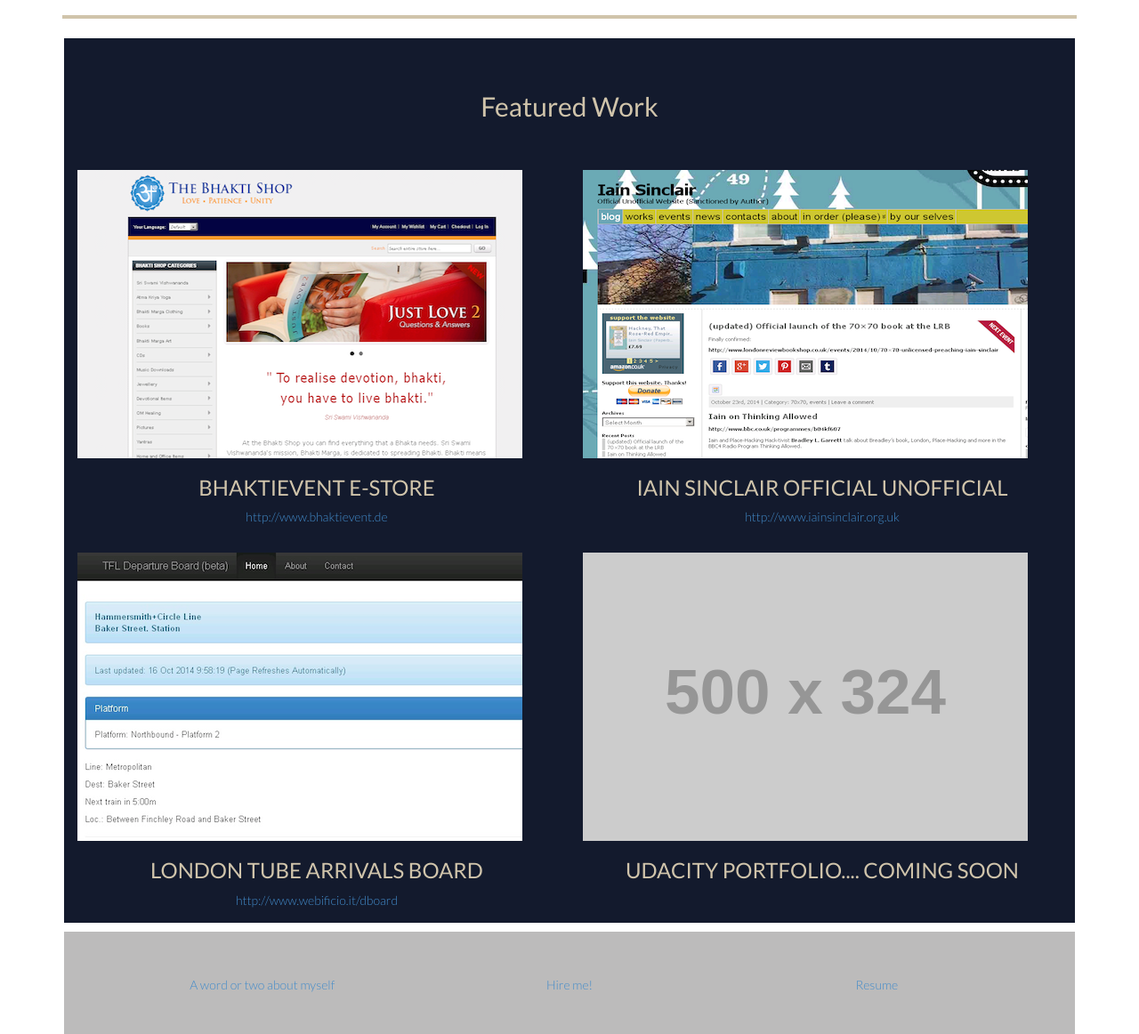
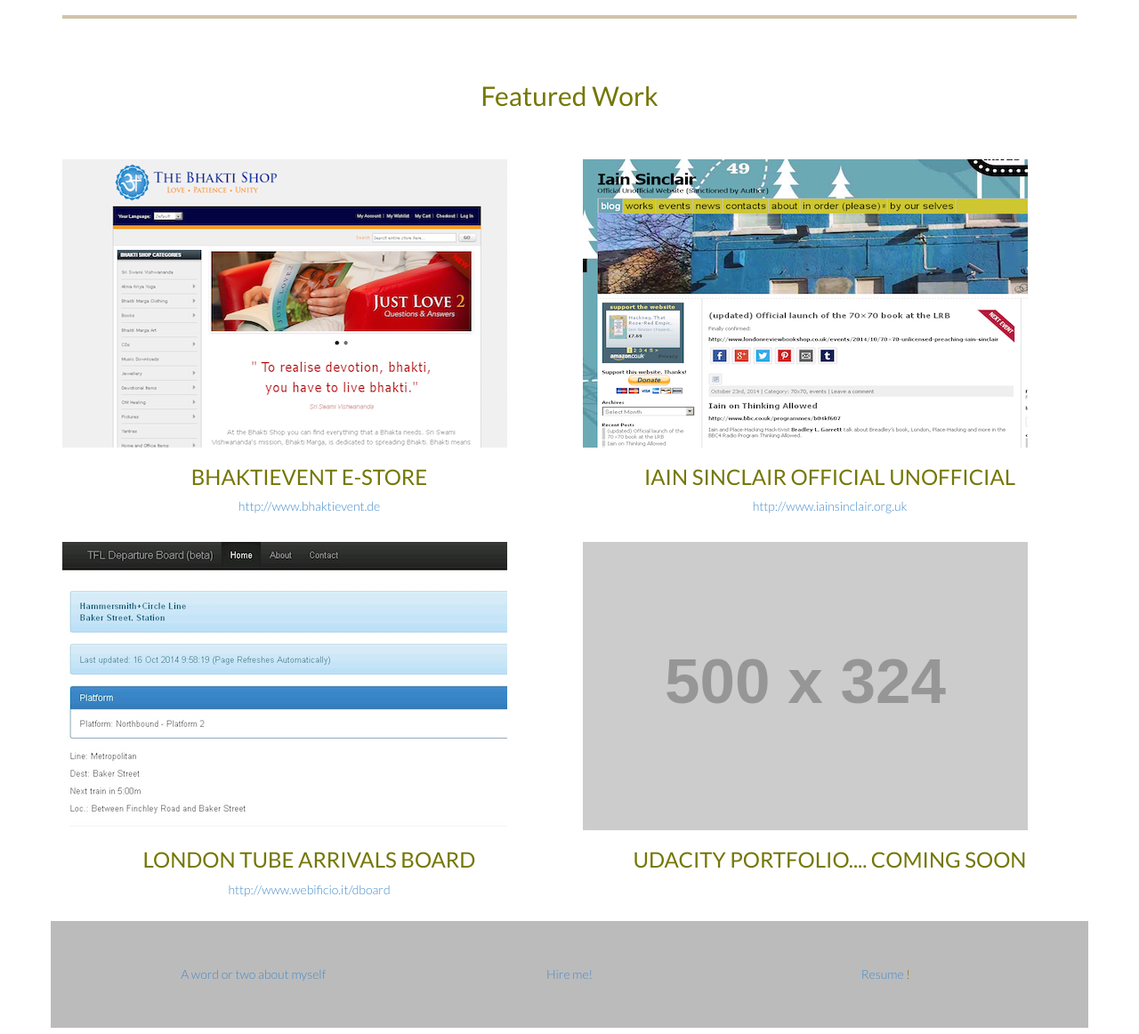
Before and after one commit to bennythejudge/mockup_to_website_project, a plain HTML site: page index.html in a window 1280 px wide. Shown: the part 138-1300 px from the top of the page at 89% size. Drawn offline with Linux system fonts and the light colour scheme; placeholder pictures from the web are drawn by us.

Commit message:
removed the class empty-line

```diff
--- a/index.html
+++ b/index.html
@@ -13,6 +13,7 @@
 </head>
    <body>
       <div class="container">
+         <!-- header -->
          <div class="row">
             <div class="col-md-4">
                <img class="title-logo" src="img/myphoto01.jpg" alt="logo">
@@ -27,8 +28,7 @@
                <hr>
             </div>
          </div>
-      <div class="row black-container">
-         <div class="empty-row-10"></div>
+         <div class="row">
             <div class="row">
                   <div class="col-md-12">
                      <h2 class="padding-30 text-center">Featured Work</h2>
@@ -57,7 +57,6 @@
                      <h3 class="text-uppercase">Udacity portfolio.... coming soon</h3>
                   </div>
                </div>
-         </div>
             <div class="row" id="footer">
             <div class="col-md-4">
                <a href="#">A word or two about myself</a>
@@ -67,7 +66,7 @@
             </div>
             <div class="col-md-4">
                <a href="#">Resume</a>
-           </div>
+            !</div>
          </div>
       </div>
       <!-- CSS modals -->
```
Lines whose indentation alone changed are shown as unchanged.
